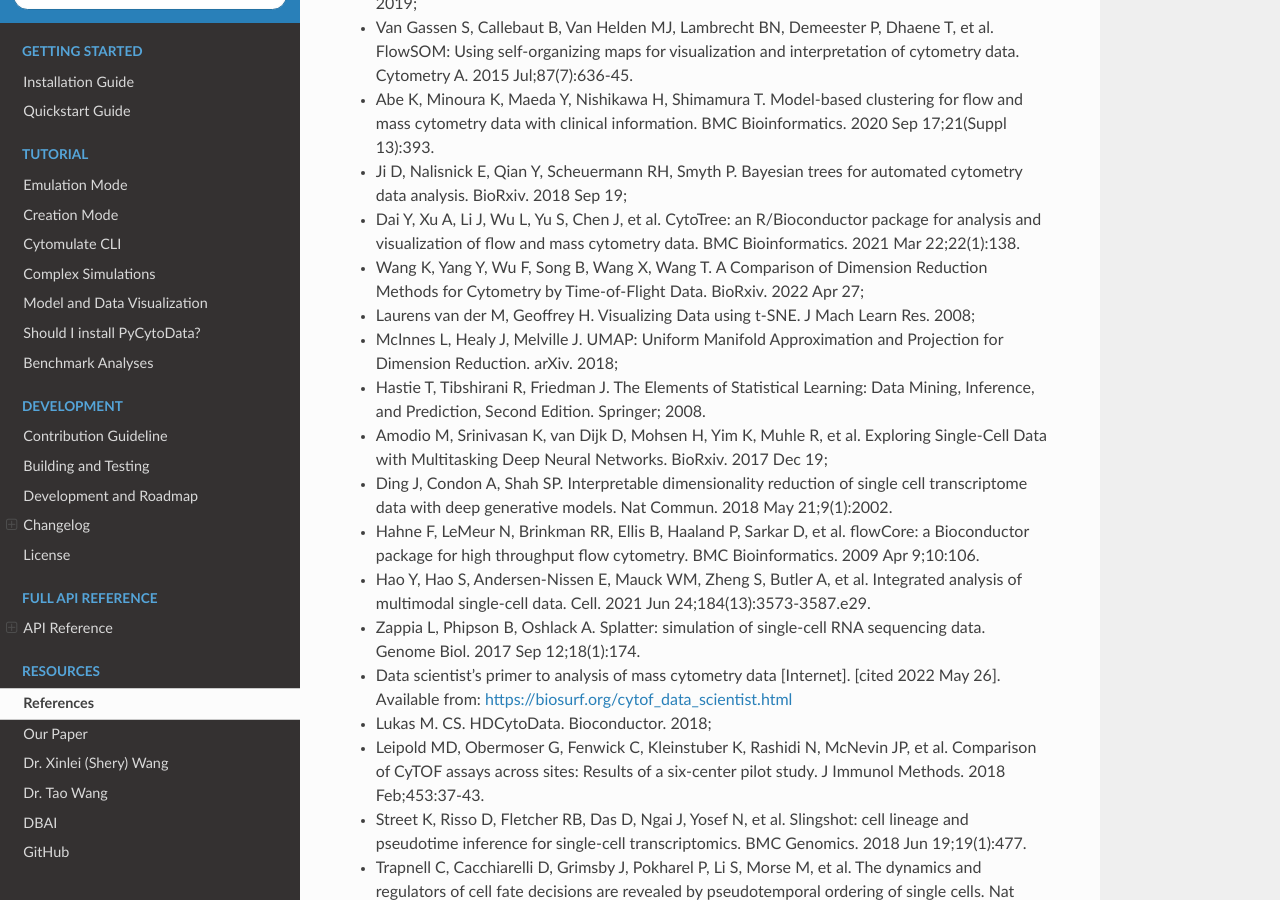
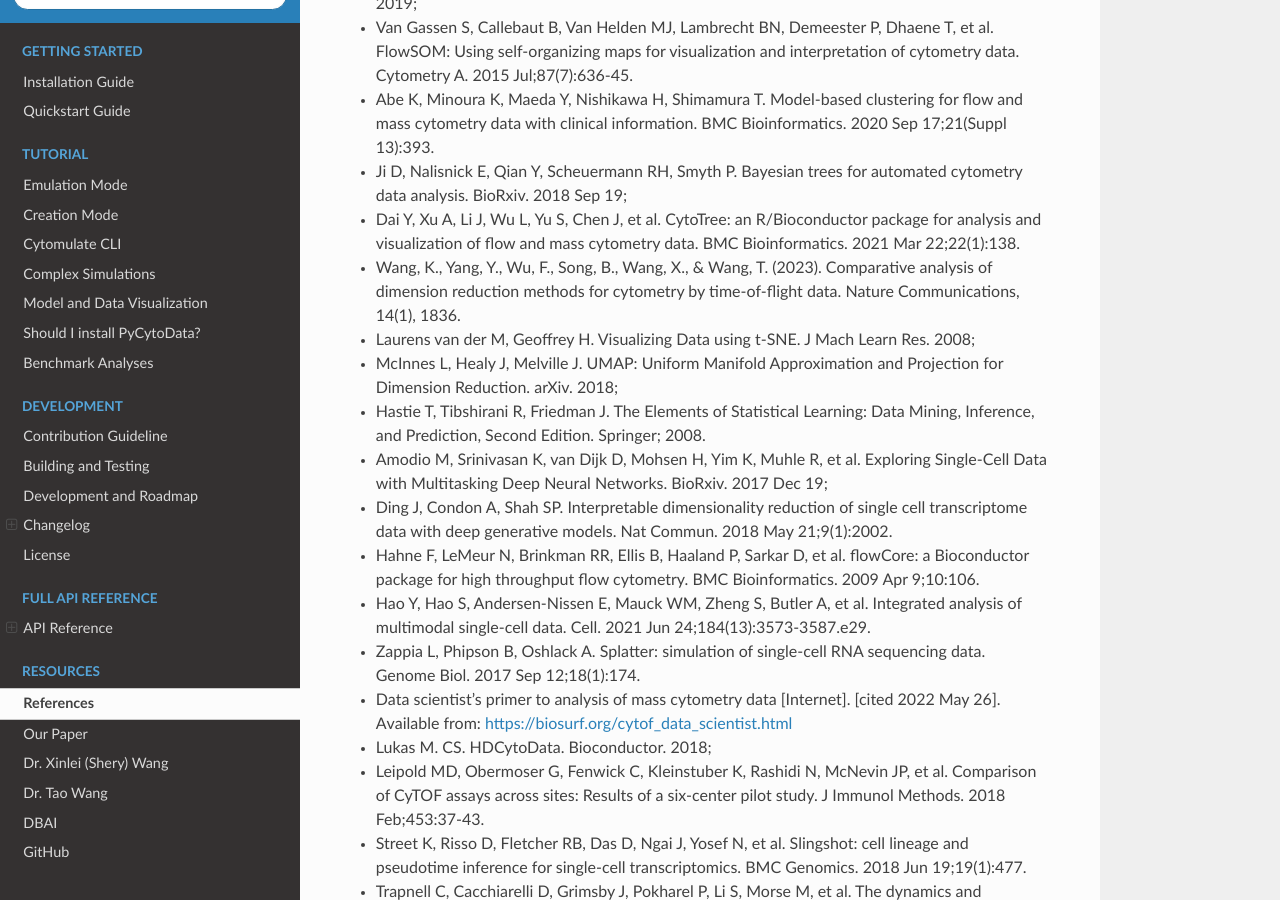
Before and after one commit to kevin931/cytomulate, a Sphinx documentation site: the page built from docs/source/references.rst, in a window 1280 px wide and 900 px high, scrolled down 1093 px. Built offline with Sphinx 7.4.7 and the Read the Docs theme 2.0.0, drawn with Linux system fonts in a browser that asks for light colours.

Commit message:
[Doc] Update references

```diff
--- a/docs/source/references.rst
+++ b/docs/source/references.rst
@@ -48,7 +48,7 @@ Selected References
 - Abe K, Minoura K, Maeda Y, Nishikawa H, Shimamura T. Model-based clustering for flow and mass cytometry data with clinical information. BMC Bioinformatics. 2020 Sep 17;21(Suppl 13):393.
 - Ji D, Nalisnick E, Qian Y, Scheuermann RH, Smyth P. Bayesian trees for automated cytometry data analysis. BioRxiv. 2018 Sep 19;
 - Dai Y, Xu A, Li J, Wu L, Yu S, Chen J, et al. CytoTree: an R/Bioconductor package for analysis and visualization of flow and mass cytometry data. BMC Bioinformatics. 2021 Mar 22;22(1):138.
-- Wang K, Yang Y, Wu F, Song B, Wang X, Wang T. A Comparison of Dimension Reduction Methods for Cytometry by Time-of-Flight Data. BioRxiv. 2022 Apr 27;
+- Wang, K., Yang, Y., Wu, F., Song, B., Wang, X., & Wang, T. (2023). Comparative analysis of dimension reduction methods for cytometry by time-of-flight data. Nature Communications, 14(1), 1836.
 - Laurens  van der M, Geoffrey H. Visualizing Data using t-SNE. J Mach Learn Res. 2008;
 - McInnes L, Healy J, Melville J. UMAP: Uniform Manifold Approximation and Projection for Dimension Reduction. arXiv. 2018;
 - Hastie T, Tibshirani R, Friedman J. The Elements of Statistical Learning: Data Mining, Inference, and Prediction, Second Edition. Springer; 2008.
```
